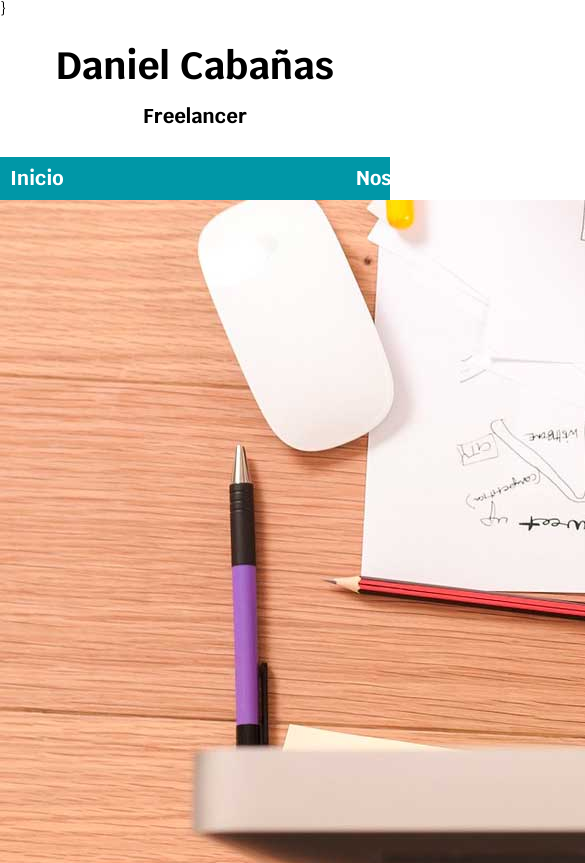
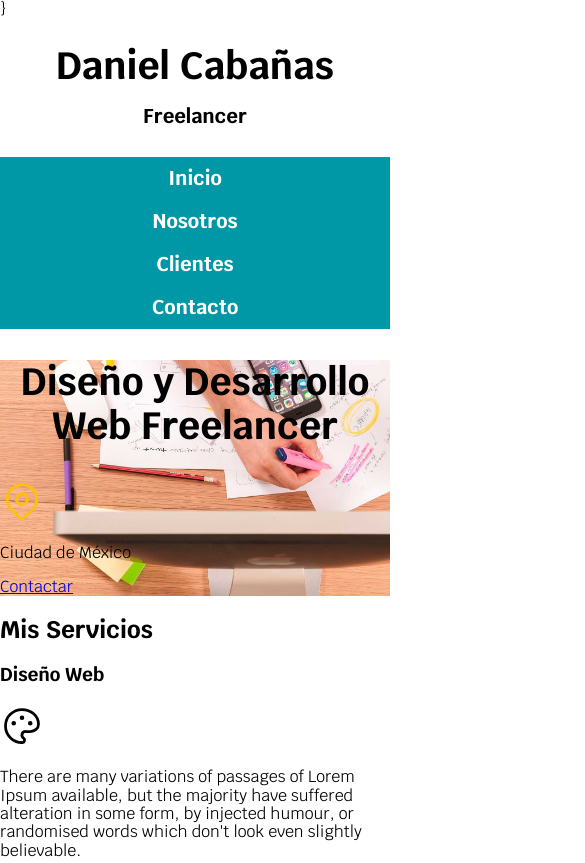
Before and after one commit to saga619/cursoDesarrolloWeb, a plain HTML site: page index.html in a window 390 px wide. Shown: the top 863 px of the page, 585 px wide, since content can reach past the window. Drawn offline with Linux system fonts and the light colour scheme.

Commit message:
agregando media queries y agregando imagenes de una manera diferente

```diff
--- a/css/main.css
+++ b/css/main.css
@@ -33,14 +33,24 @@ body{
 }
 
 .contenedor{
-    width: 120rem;
+    max-width: 120rem;
     margin: 0px auto;
 }
 
 .navegacion-principal {
     display: flex;
-    justify-content: space-between;
+    flex-direction: column;
+    align-items: center;
 }
+
+
+@media (min-width: 768px) {
+    .navegacion-principal{
+        flex-direction: row;
+        justify-content: space-between;
+    }
+}
+
 
 .navegacion-principal a{
     color: var(--blanco);
@@ -56,9 +66,8 @@ body{
 }
 
 
-@media (min-width: 480px) {
-    body{
-        background-color: #565e21
-    ;
-    }
+.hero{
+    background-image: url(../img/hero.jpg);
+    background-repeat: no-repeat;
+    background-size: cover;
 }
--- a/index.html
+++ b/index.html
@@ -25,8 +25,9 @@
             <a href="#">Contacto</a>
         </nav>
     </div>
-    <img src="./img/hero.jpg" alt="">
-    <section>
+
+    <section class="hero">
+        <div class="contenido-hero">
             <h2 class="titulo">Diseño y Desarrollo Web Freelancer</h2>
             <svg xmlns="http://www.w3.org/2000/svg" class="icon icon-tabler icon-tabler-map-pin" width="44" height="44" viewBox="0 0 24 24" stroke-width="1.5" stroke="#ffc107" fill="none" stroke-linecap="round" stroke-linejoin="round">
                 <path stroke="none" d="M0 0h24v24H0z" fill="none"/>
@@ -35,6 +36,7 @@
             </svg>
             <p>Ciudad de México</p>
             <a href="#">Contactar</a>
+        </div>
     </section>
     <main>
         <h2>Mis Servicios</h2>
```
